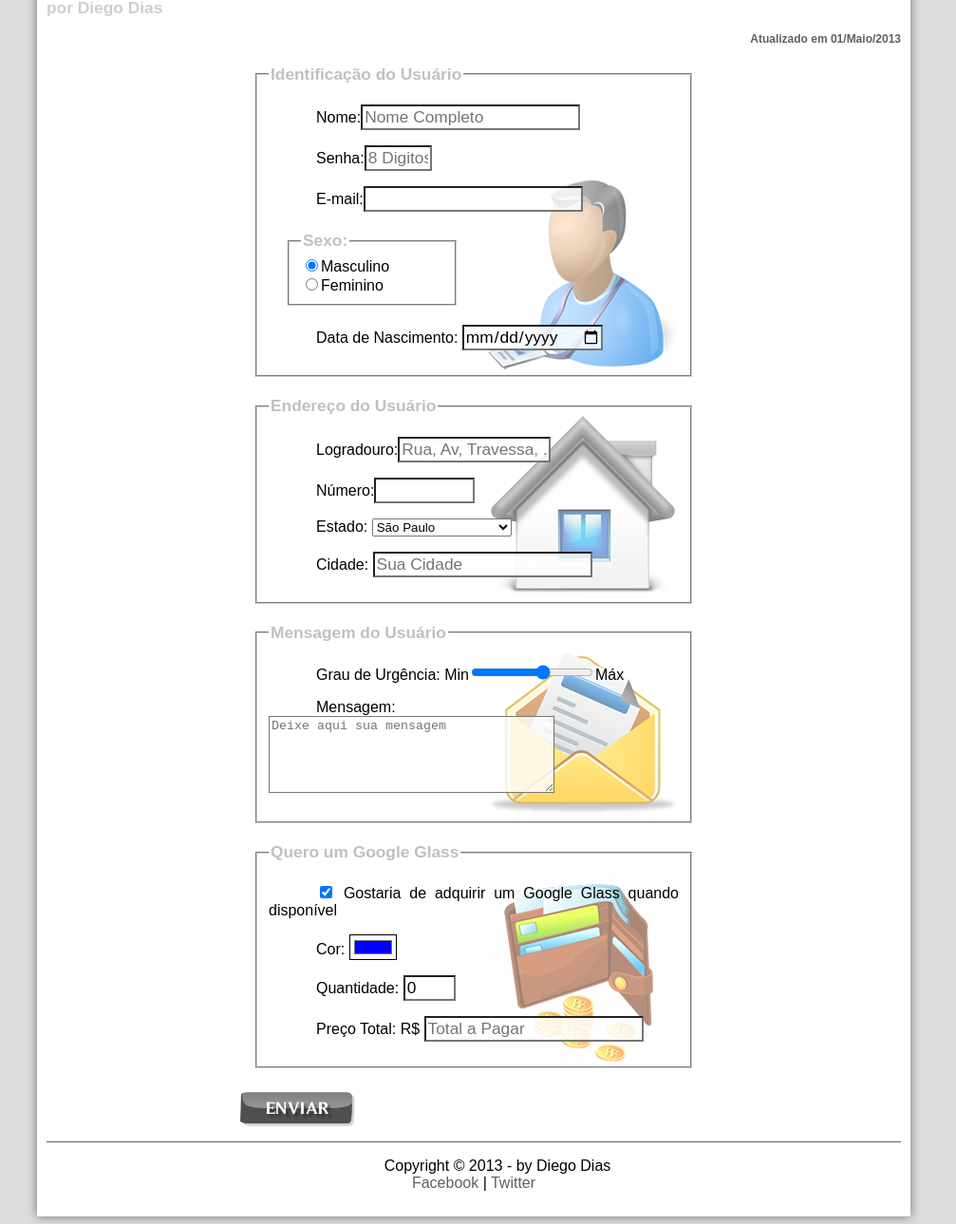
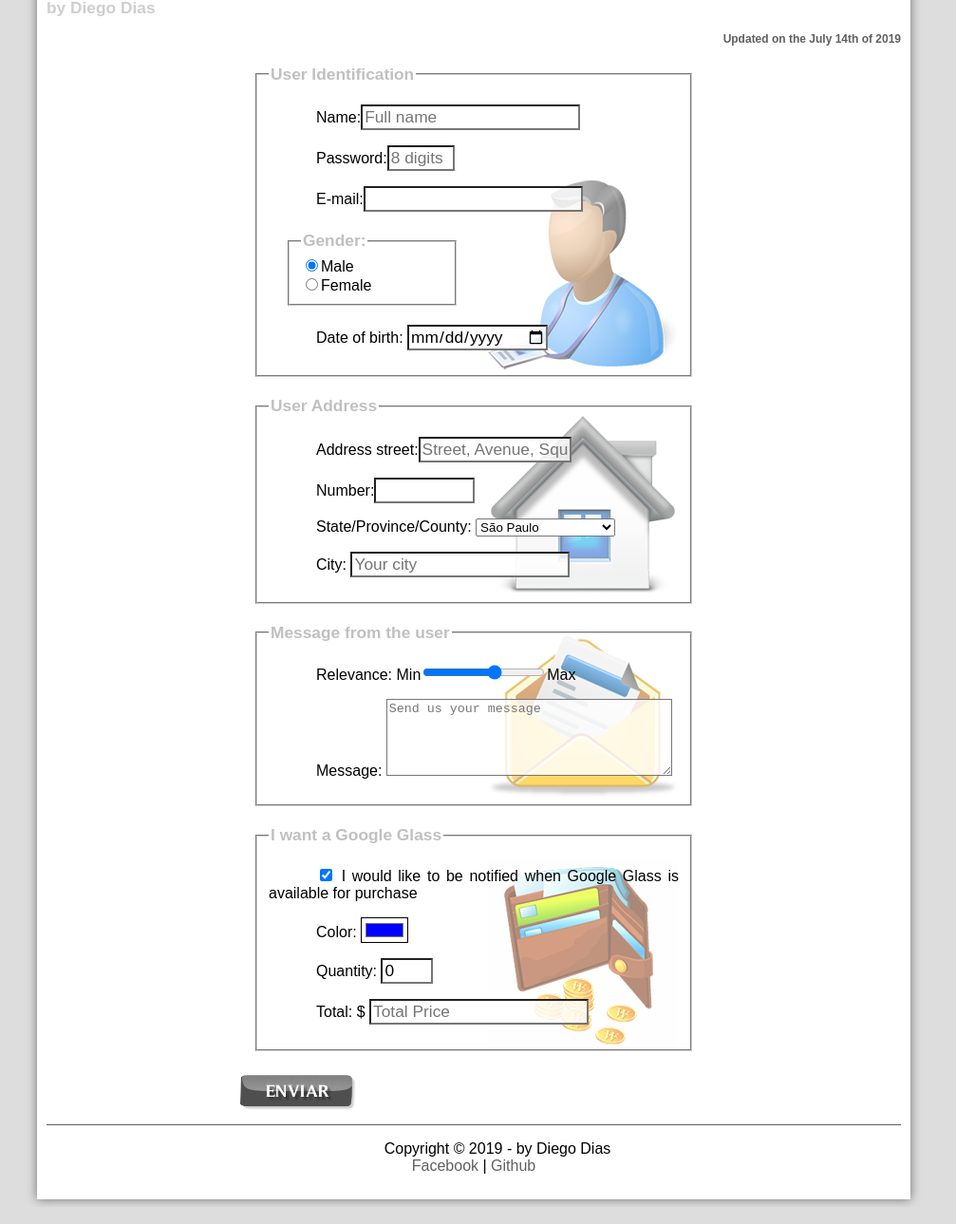
Before and after one commit to DiegoDDP90/ProjectGlass, a plain HTML site: page fale-conosco.html in a window 1280 px wide. Shown: the part 254-1543 px from the top of the page at 95% size, without its empty margins (141-1148 px from the left). Drawn offline with Linux system fonts and the light colour scheme.

Commit message:
modifiquei fale-conosco.html

```diff
--- a/fale-conosco.html
+++ b/fale-conosco.html
@@ -3,7 +3,7 @@
 <html lang="pt-br">
 <head>
 <meta charset="UTF-8"/>
-	<title> Tudo sobre Google Glass </title>
+	<title> All about Google Glass </title>
 	<link rel="stylesheet" href="_css/estilo.css"/>
 	<link rel="stylesheet" href="_css/form.css"/>
 <script language="javascript" src="_javascript/funcoes.js"></script>
@@ -22,49 +22,49 @@
 <header id="cabecalho">
 <hgroup>
 <h1>Google Glass</h1>
-<h2>A revolução do Google está chegando</h2>
+<h2>Google's revolution is coming soon</h2>
 </hgroup>
 
 <img id="icone" src="_imagens/contato.png"/>
 
 <nav id="menu">
-<h1>Menu Principal</h1>
+<h1>Main</h1>
 <ul type= "disc">
 	<li onmouseover="mudaFoto('_imagens/home.png')" onmouseout="mudaFoto('_imagens/contato.png')"><a href="index.html">Home</a></li>
-	<li onmouseover="mudaFoto('_imagens/especificacoes.png')" onmouseout="mudaFoto('_imagens/contato.png')"><a href="specs.html">Especificações</a></li>
-	<li onmouseover="mudaFoto('_imagens/fotos.png')" onmouseout="mudaFoto('_imagens/contato.png')"><a href="fotos.html">Fotos</a></li>
-	<li onmouseover="mudaFoto('_imagens/multimidia.png')" onmouseout="mudaFoto('_imagens/contato.png')"><a href="multimidia.html">Multimídia</a></li>
-	<li onmouseover="mudaFoto('_imagens/contato.png')" onmouseout="mudaFoto('_imagens/contato.png')"><a href="fale-conosco.html">Fale conosco</a></li>
+	<li onmouseover="mudaFoto('_imagens/especificacoes.png')" onmouseout="mudaFoto('_imagens/contato.png')"><a href="specs.html">Specification</a></li>
+	<li onmouseover="mudaFoto('_imagens/fotos.png')" onmouseout="mudaFoto('_imagens/contato.png')"><a href="fotos.html">Photos</a></li>
+	<li onmouseover="mudaFoto('_imagens/multimidia.png')" onmouseout="mudaFoto('_imagens/contato.png')"><a href="multimidia.html">Media</a></li>
+	<li onmouseover="mudaFoto('_imagens/contato.png')" onmouseout="mudaFoto('_imagens/contato.png')"><a href="fale-conosco.html">Contact us</a></li>
 </ul>
 </nav>
 </header>
 
 <header id="cabecalho-artigo">
 <hgroup>
-<h3>Fale Conosco > Contato </h3>
-<h1>Formulário de Contato </h1>
-<h2>por Diego Dias </h2>
-<h3 class="direita">Atualizado em 01/Maio/2013</h3>
+<h3>Contact us > Contact </h3>
+<h1>Contact Form </h1>
+<h2>by Diego Dias </h2>
+<h3 class="direita">Updated on the July 14th of 2019</h3>
 </hgroup>
 </header>
 
 <form method="post" id="fContato" action="mailto:contato@cursoemvideo.com" oninput="calc_total();">
 
-<fieldset id="usuario"><legend>Identificação do Usuário</legend>
-    <p><label for="cNome">Nome:</label><input type="text" name="tNome" id="cNome" size="20" maxlength="30" placeholder="Nome Completo"/></p>
-    <p><label for="cSenha">Senha:</label><input type="password" name="tSenha" id="cSenha" size="4" maxlength="8" placeholder="8 Digitos"/></p>
+<fieldset id="usuario"><legend>User Identification</legend>
+    <p><label for="cNome">Name:</label><input type="text" name="tNome" id="cNome" size="20" maxlength="30" placeholder="Full name"/></p>
+    <p><label for="cSenha">Password:</label><input type="password" name="tSenha" id="cSenha" size="4" maxlength="8" placeholder="8 digits"/></p>
     <p><label for="cMail">E-mail:</label><input type="email" name="tMail" id="cMail" size="20" maxlength="40"/></p>
-    <fieldset id="sexo"><legend>Sexo:</legend>
-        <input type="radio" name="tSexo" id="cMasc" checked/><label for="cMasc">Masculino</label></br>
-        <input type="radio" name="tSexo" id="cFem"/><label for="cFem">Feminino</label>
+    <fieldset id="sexo"><legend>Gender:</legend>
+        <input type="radio" name="tSexo" id="cMasc" checked/><label for="cMasc">Male</label> <br/>
+        <input type="radio" name="tSexo" id="cFem"/><label for="cFem">Female</label>
 		</fieldset>
-    <p><label for="cNasc">Data de Nascimento:</label> <input type="date" name="tNasc" id="cNasc"/></p>
+    <p><label for="cNasc">Date of birth:</label> <input type="date" name="tNasc" id="cNasc"/></p>
 </fieldset>
 
-<fieldset id="endereco"><legend>Endereço do Usuário</legend>
-    <p><label for="cRua">Logradouro:</label><input type="text" name="tRua" id="cRua" size="13" maxlength="80" placeholder="Rua, Av, Travessa, ..."> </p>
-   <p> <label for="cNum">Número:</label><input type="number" name="tNum" id="cNum" min="0" max="999999"/></p>
-    <p> <label for="cEst">Estado:</label>
+<fieldset id="endereco"><legend>User Address</legend>
+    <p><label for="cRua">Address street:</label><input type="text" name="tRua" id="cRua" size="13" maxlength="80" placeholder="Street, Avenue, Square ..."> </p>
+   <p> <label for="cNum">Number:</label><input type="number" name="tNum" id="cNum" min="0" max="999999"/></p>
+    <p> <label for="cEst">State/Province/County:</label>
 	<select name="tEst" id="cEst">
 	<optgroup label="Região Sudeste"><option value="RJ">Rio de Janeiro </option>
 	<option value="SP" selected>São Paulo </option>
@@ -77,8 +77,8 @@
 	<option value="RS">Rio Grande do Sul </option>
 	</optgroup>
 	</select> </p>
-    <p> <label for="cCid">Cidade:</label>
-	<input type="text" name="tCid" id="cCid" maxlength="40" size="20" placeholder="Sua Cidade" list="cidades"/>
+    <p> <label for="cCid">City:</label>
+	<input type="text" name="tCid" id="cCid" maxlength="40" size="20" placeholder="Your city" list="cidades"/>
 	</p>
 	<datalist id="cidades">
 	<option value="Rio de Janeiro"></option>
@@ -89,24 +89,24 @@
 	</datalist>
 </fieldset>
 
-<fieldset id="mensagem"><legend>Mensagem do Usuário</legend>
-    <p> <label for="cUrg">Grau de Urgência:</label>
-	Min<input type="range" name="tUrg" id="cUrg" min="0"  max="10" step="2"/>Máx</p>
-    <p> <label for="cMsg">Mensagem:</label>
-	<textarea name="tMsg" id="cMsg" cols="35" rows="5" placeholder="Deixe aqui sua mensagem"></textarea>
+<fieldset id="mensagem"><legend>Message from the user</legend>
+    <p> <label for="cUrg">Relevance:</label>
+	Min<input type="range" name="tUrg" id="cUrg" min="0"  max="10" step="2"/>Max</p>
+    <p> <label for="cMsg">Message:</label>
+	<textarea name="tMsg" id="cMsg" cols="35" rows="5" placeholder="Send us your message"></textarea>
 	</p>
 </fieldset>
 
-<fieldset id="pedido"><legend>Quero um Google Glass</legend>
+<fieldset id="pedido"><legend>I want a Google Glass</legend>
     <p><input type="checkbox"	 name="tPed" id="iPed" checked/>
-	<label for="cPed">Gostaria de adquirir um Google Glass quando disponível</label></p>
-    <p><label for="cCor">Cor:</label>
+	<label for="cPed">I would like to be notified when Google Glass is available for purchase</label></p>
+    <p><label for="cCor">Color:</label>
 	<input type="color" name="tCor" id="cCor" value="#0000ff"/></p>
-    <p><label for="cQtd">Quantidade:</label>
+    <p><label for="cQtd">Quantity:</label>
 	<input type="number" name="tQtd" id="cQtd" min="0" max="5" value="0"/>
 	</p>
-    <p> <label for="cTot">Preço Total: R$</label>
-	<input type="text" name="tTot" id="cTot" placeholder="Total a Pagar" readonly/>
+    <p> <label for="cTot">Total: $</label>
+	<input type="text" name="tTot" id="cTot" placeholder="Total Price" readonly/>
 	</p>
 </fieldset>
 
@@ -115,9 +115,9 @@
 
 </form>
 <footer id="rodape">
-<p>Copyright &copy; 2013 - by Diego Dias <br/>
-<a href="http://facebook.com/CursosEmVideo/" target="_blank">Facebook</a> |
-<a href="http://twitter.com/cursoemvideo" target="_blank">Twitter</a></p>
+<p>Copyright &copy; 2019 - by Diego Dias <br/>
+<a href="https://www.facebook.com/die.dias/" target="_blank">Facebook</a> |
+<a href="https://github.com/DiegoDDP90/" target="_blank">Github</a></p>
 </footer>
 </div>
 </body>
```
